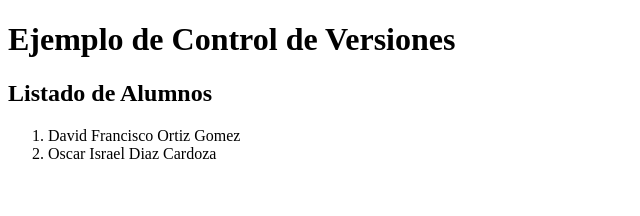
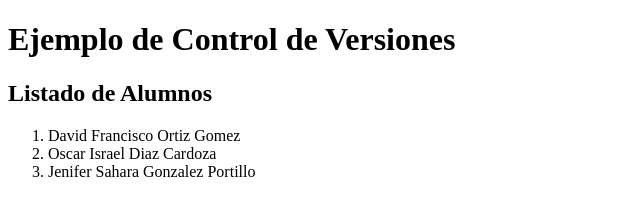
Before and after one commit to saharagonp/adsw2021.github.io, a plain HTML site: page index.html in a window 1280 px wide. Shown: the whole page, without its empty margins (0-640 px from the left). Drawn offline with Linux system fonts and the light colour scheme.

Commit message:
<li>Jenifer Sahara Gonzalez Portillo</li>

```diff
--- a/index.html
+++ b/index.html
@@ -13,6 +13,7 @@
     <ol>
         <li>David Francisco Ortiz Gomez</li>
         <li>Oscar Israel Diaz Cardoza</li>
+        <li>Jenifer Sahara Gonzalez Portillo</li>
     </ol>
 </body>
 </html>
```
